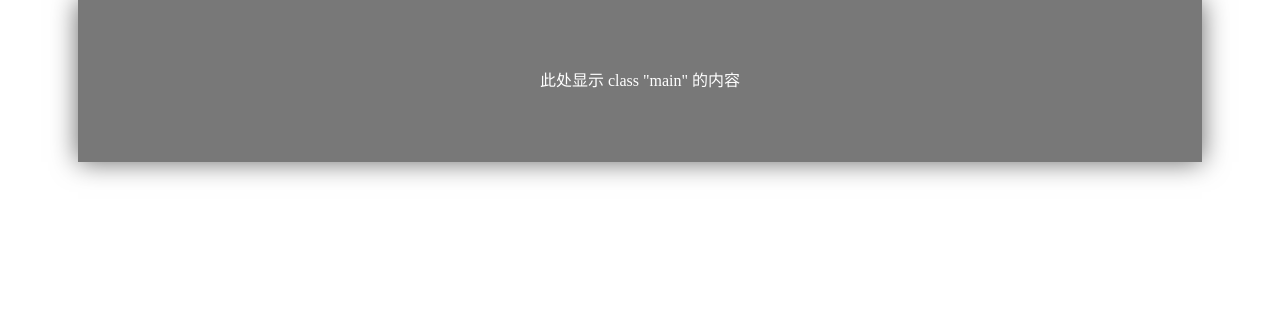
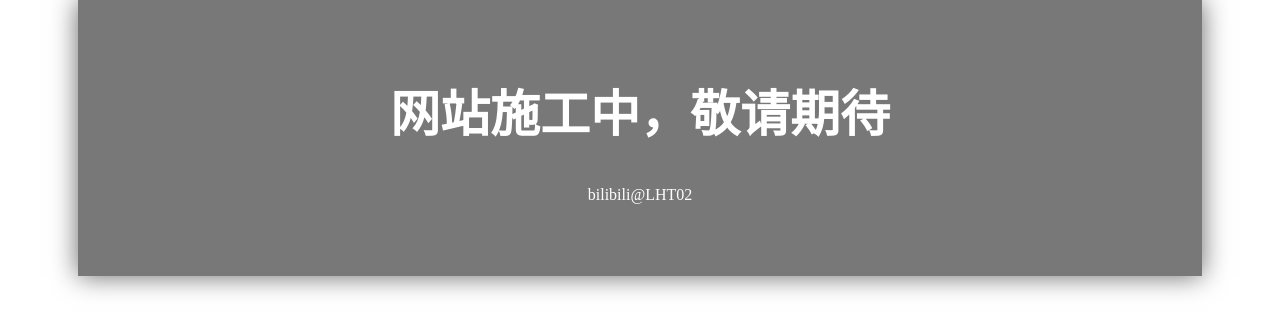
Before and after one commit to LHT02/LHThtml, a plain HTML site: page index.html in a window 1280 px wide. Drawn offline with Linux system fonts and the light colour scheme.

Commit message:
Update index.html

```diff
--- a/index.html
+++ b/index.html
@@ -27,13 +27,19 @@
 	color: #FFFFFF;
 	line-height: 30px;
 	}
+		.title
+		{
+    font-size: 50px;
+    font-weight: bold;
+		}
 	</style>
 </head>
 
 <body>
 	<center>
 	<div class="main">
-		<p>此处显示  class "main" 的内容</p>
+		<p class="title">网站施工中，敬请期待</p>
+		<p>bilibili@LHT02</p>
 	</div>
 	</center>
 </body>
```
